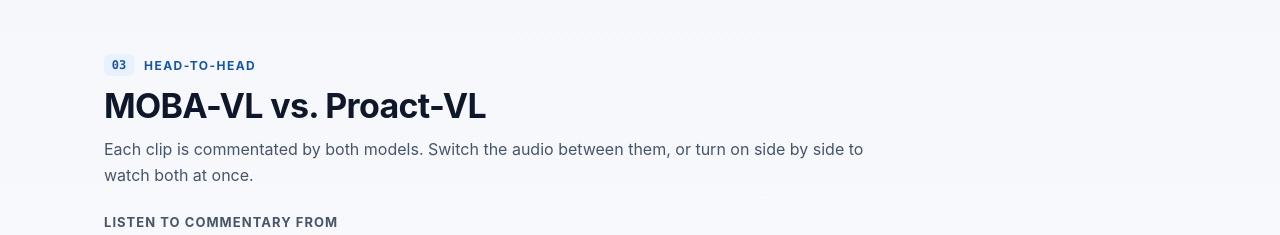
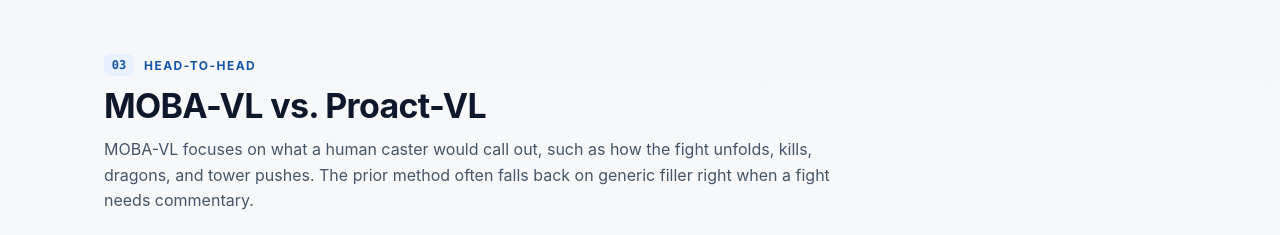
Before and after one commit to MOBA-VL/moba-vl.github.io, a plain HTML site: page index.html in a window 1280 px wide. Shown: the part 2680-2915 px from the top of the page. Drawn offline with Linux system fonts and the light colour scheme.

```diff
--- a/index.html
+++ b/index.html
@@ -68,7 +68,7 @@
       <div class="section-head">
         <p class="eyebrow"><span>03</span>Head-to-head</p>
         <h2 id="comparison-title">MOBA-VL vs. Proact-VL</h2>
-        <p class="section-desc">Each clip is commentated by both models. Switch the audio between them, or turn on side by side to watch both at once.</p>
+        <p class="section-desc">MOBA-VL focuses on what a human caster would call out, such as how the fight unfolds, kills, dragons, and tower pushes. The prior method often falls back on generic filler right when a fight needs commentary.</p>
       </div>
       <div id="comparison-player" class="compare-player"></div>
       <p class="fine-print">Both models process video at 1 FPS, with their image-resolution settings (including min/max pixel limits) adjusted for 720p input.</p>
```
